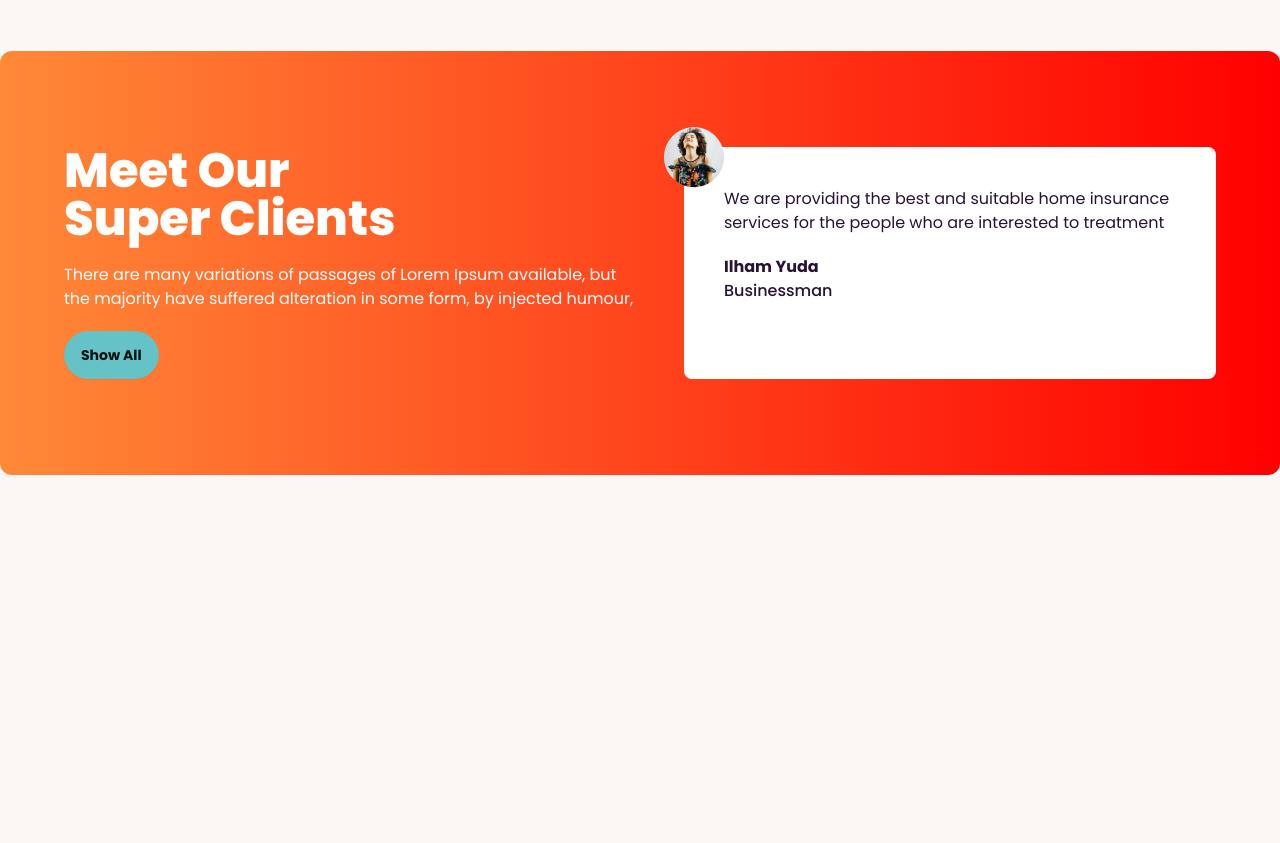
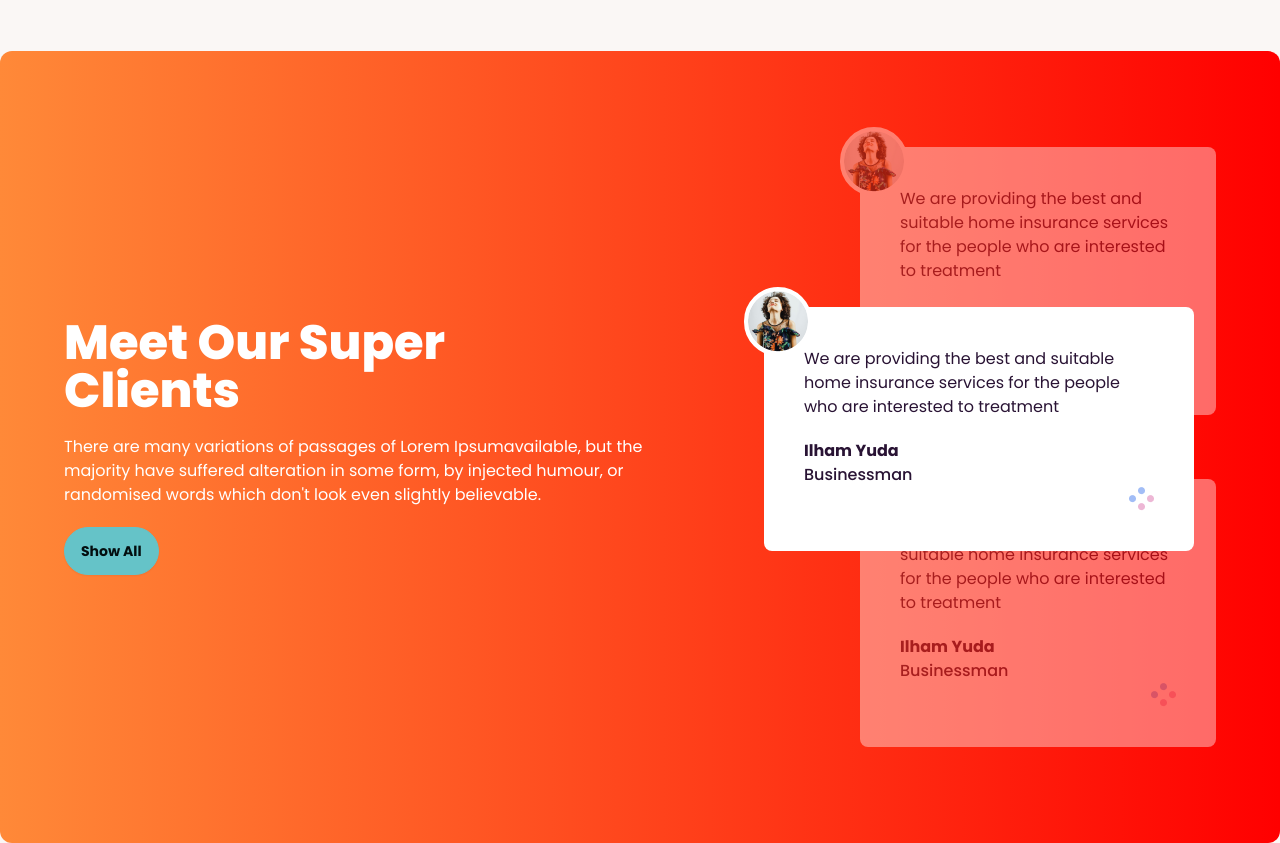
Before and after one commit to mi-rabby/tea-house-daiyui, a plain HTML site: page index.html in a window 1280 px wide. Shown: the part 1760-2603 px from the top of the page. Before the commit the page ends 2235 px from the top, so only its background shows below. Drawn offline with nearby package versions, Linux system fonts and the light colour scheme.

Commit message:
added review section

```diff
--- a/index.html
+++ b/index.html
@@ -156,19 +156,52 @@
          <!-- Super Client Section -->
 
       <section class="mt-24 rounded-xl flex flex-col lg:flex-row gap-12 bg-gradient-to-r from-[#ff8938] to-[#f00] px-16 py-24">
-        <div class="space-y-5">
-          <h2 class="text-5xl font-extrabold text-white">Meet Our <br>Super Clients</h2>
-          <p class="text-white">There are many variations of passages of Lorem Ipsum available, but the majority have suffered alteration in some form, by injected humour, </p>
+        <div class="flex items-center lg:pr-28 mr-10">
+         <div class="space-y-5">
+          <h2 class="text-5xl font-extrabold text-white">Meet Our Super <br> Clients</h2>
+          <p class="text-white">There are many variations of passages of Lorem Ipsumavailable, but the majority have suffered alteration in some  form, by injected humour, or randomised words which don't look even slightly believable.   </p>
           <button class="btn btn-primary">Show All</button>
          </div>
-         <!-- Review Section -->
-         <div class="bg-white rounded-lg p-10 relative" >
-          <img class="absolute -top-5 -left-5" src="images/client.png" alt="">
-          <p >We are providing the best and suitable home insurance services for the people who are interested to treatment</p>
-          <h4 class="font-bold mt-5">Ilham Yuda</h4>
+         </div>
+         <!-- review container -->
+      <div class="relative">
+           <!--next Review Section -->
+           <div class="bg-white rounded-lg mb-16 z-10 p-10 relative opacity-40" >
+            <img class="absolute -top-5 -left-5 border-4 border-white rounded-full bg-white" src="images/client.png" alt="">
+            <p >We are providing the best and suitable home insurance services for the people who are interested to treatment</p>
+            <h4 class="font-bold mt-5">Ilham Yuda</h4>
 
-          <p class="font-medium">Businessman</p>
-         </div>
+
+            <p class="font-medium">Businessman</p>
+           <div class="flex justify-end">
+            <img src="images/circles.png" alt="">
+           </div>
+           </div>
+            <!-- Current Review -->
+           <div class="bg-white rounded-lg p-10 z-20 absolute top-40 lg:-left-24 lg:w-[430px]" >
+            <img class="absolute -top-5 -left-5 border-4 border-white rounded-full bg-white" src="images/client.png" alt="">
+            <p >We are providing the best and suitable home insurance services for the people who are interested to treatment</p>
+            <h4 class="font-bold mt-5">Ilham Yuda</h4>
+
+
+            <p class="font-medium">Businessman</p>
+           <div class="flex justify-end">
+            <img src="images/circles.png" alt="">
+           </div>
+           </div>
+            <!-- previous Review -->
+           <div class="bg-white rounded-lg p-10 z-10 relative opacity-40" >
+            <img class="absolute -top-5 -left-5 border-4 border-white rounded-full bg-white" src="images/client.png" alt="">
+            <p >We are providing the best and suitable home insurance services for the people who are interested to treatment</p>
+            <h4 class="font-bold mt-5">Ilham Yuda</h4>
+
+
+            <p class="font-medium">Businessman</p>
+           <div class="flex justify-end">
+            <img src="images/circles.png" alt="">
+           </div>
+           </div>
+      </div>
       </section>
     </main>
 
```
